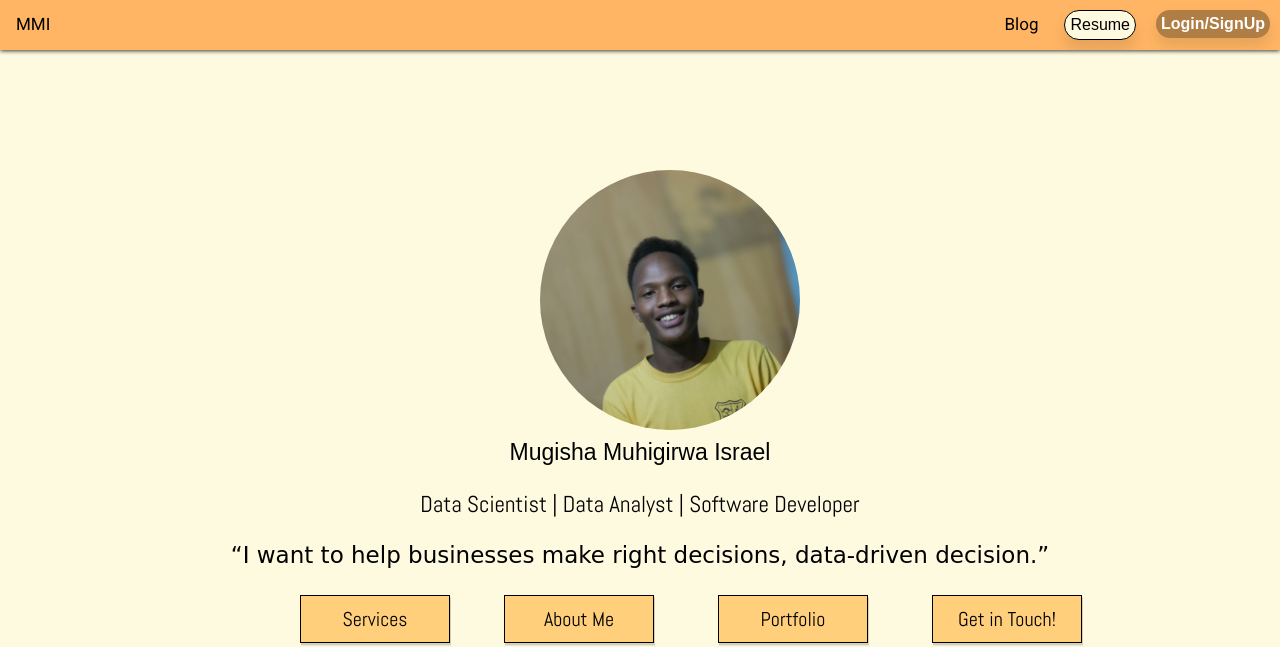
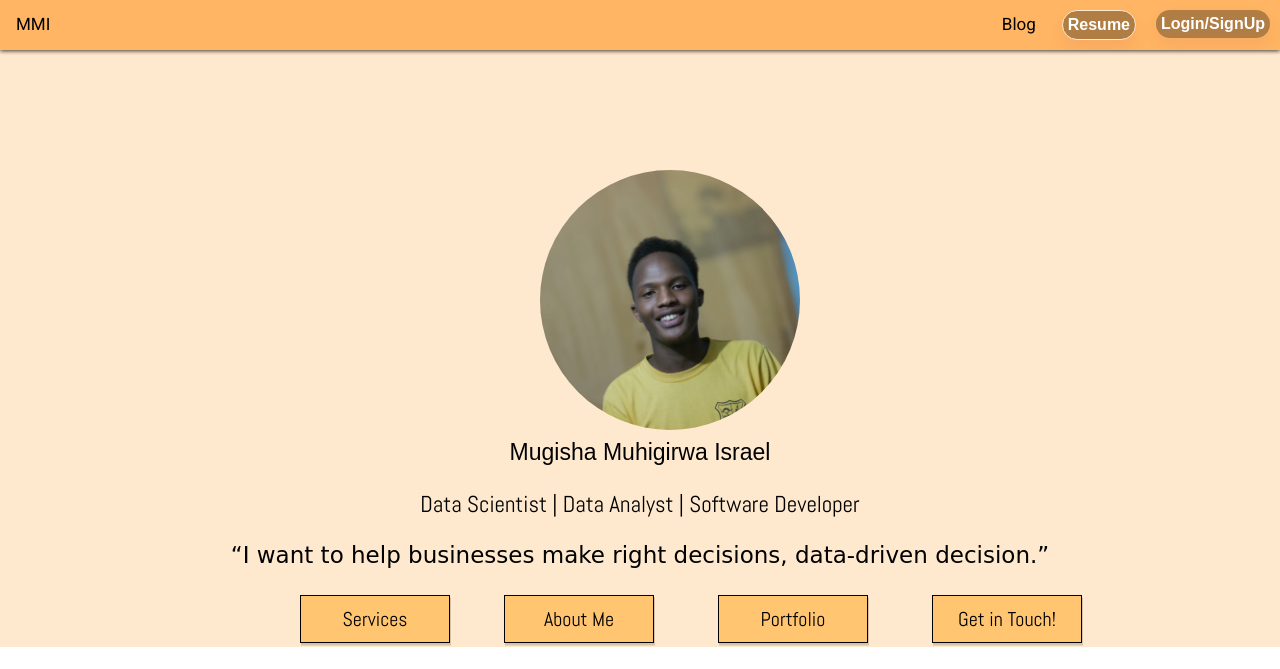
Before and after one commit to itisWasp/my-portfolio, a plain HTML site: page index.html in a window 1280 px wide. Shown: the top 669 px of the page. Drawn offline with Linux system fonts and the light colour scheme; files that its build step writes are made by us from their sources; a web font is replaced by a local one.

Commit message:
Fixed Buttons & Color Issue.

```diff
--- a/Pages/Main-Page/index.css
+++ b/Pages/Main-Page/index.css
@@ -47,6 +47,33 @@ body {
     color: black;
 }
 
+.topnav a.blog:hover{
+    color: #08415C;
+}
+
+a.blog
+{
+    position: relative;
+}
+
+a.blog:before {
+  content: "";
+  position: absolute;
+  width: 100%;
+  height: 2px;
+  bottom: 5px;
+  left: 0;
+  background-color: #FFF;
+  visibility: hidden;
+  transform: scaleX(0);
+  transition: all 0.3s ease-in-out;
+}
+
+a.blog:hover:before {
+  visibility: visible;
+  transform: scaleX(1);
+}
+
 .button {
     float: right;
     border: none;
@@ -58,27 +85,35 @@ body {
     font-size: 16px;
     margin: 10px 10px;
     cursor: pointer;
+    transition-duration: 0.4s;
 }
+
+.button:hover {
+    background-color: #08415C; /* Green */
+    color: white;
+    font-weight: bolder;
+  }
 
 .button1 {
     border-radius: 20px;
-    color: black;
-    background-color: #FEFAE0;
-    border: 0.5px solid black;
-    box-shadow: 0px 10px 15px rgba(0, 0, 0, 0.1);
+    color: white;
+    font-weight: bold;
+    background-color: #0000004f;
+    border: 0.5px solid #FFE9CE;
+    box-shadow: 0px 10px 15px rgba(199, 75, 75, 0.1);
 }
 .button2 {
     border-radius: 50px;
     color: white;
     background-color: #0000004f;
     font-weight: bold;
-    box-shadow: 0px 8px 15px rgba(0, 0, 0, 0.1);
+    box-shadow: 0px 8px 15px rgba(199, 75, 75, 0.1);
 }
 
 #primary {
     overflow: hidden;
     height: auto;
-    background-color: #FEFAE0;
+    background-color: #FFE9CE;
 }
 /*
 .circular--portrait {
@@ -148,9 +183,16 @@ body {
     cursor: pointer;
     border: 0.5px solid black;
     box-shadow: 1px 2.5px 0px rgba(0, 0, 0, 0.164);
+    transition-duration: 0.4s;
 
 
 }
+
+.buttons:hover {
+    background-color: #6B818C; /* Green */
+    color: white;
+    font-weight: bolder;
+  }
 
 .button11 {
     left: 250px;
@@ -187,7 +229,7 @@ body {
     position: absolute;
     left: 3.5%;
     margin-left: -3px;
-    top: 119%;
+    top: 115%;
 }
 
 
@@ -380,7 +422,7 @@ body {
 #secondary {
     overflow: hidden;
     height: auto;
-    background-color: #FEFAE0;
+    background-color: #FFE9CE;
 }
 
 
@@ -626,7 +668,7 @@ body {
 #contact{
     overflow: hidden;
     height: auto;
-    background-color: #FEFAE0;
+    background-color: #FFE9CE;
 }
 
 .touch{
```
